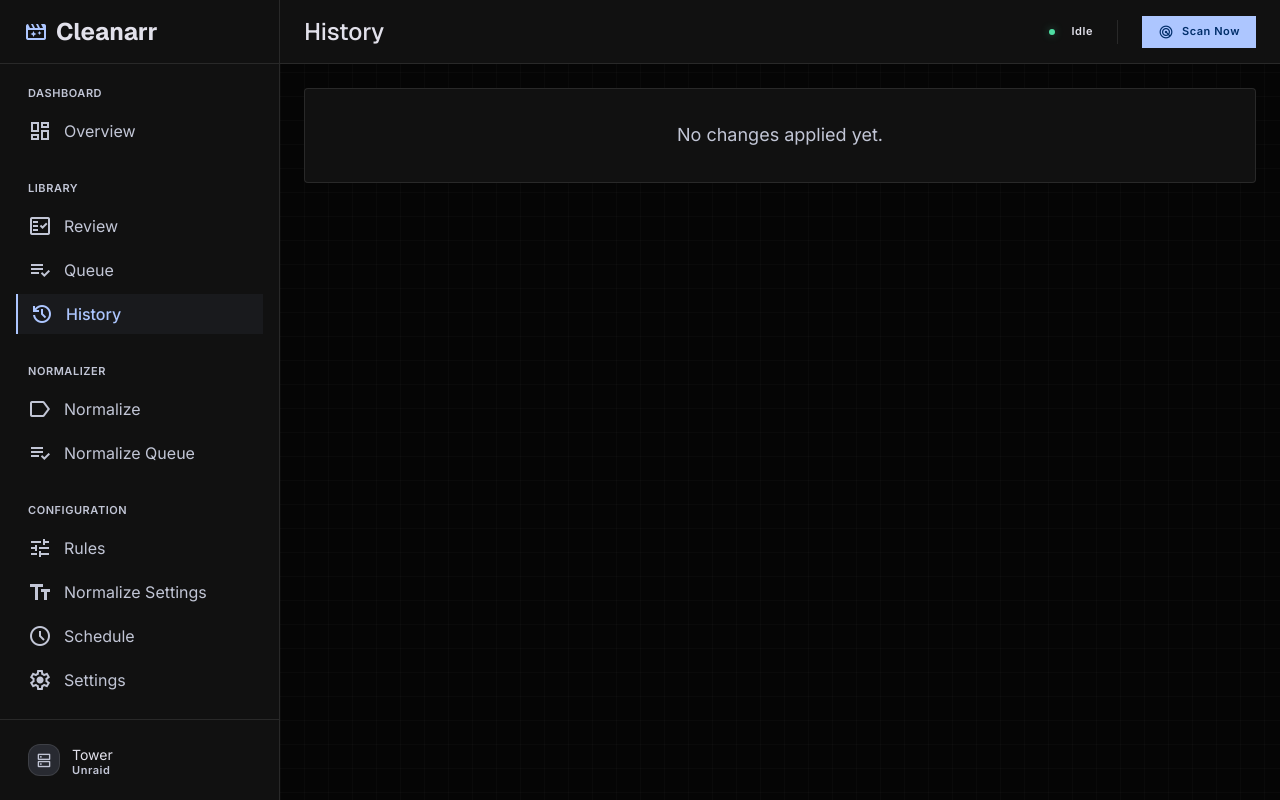
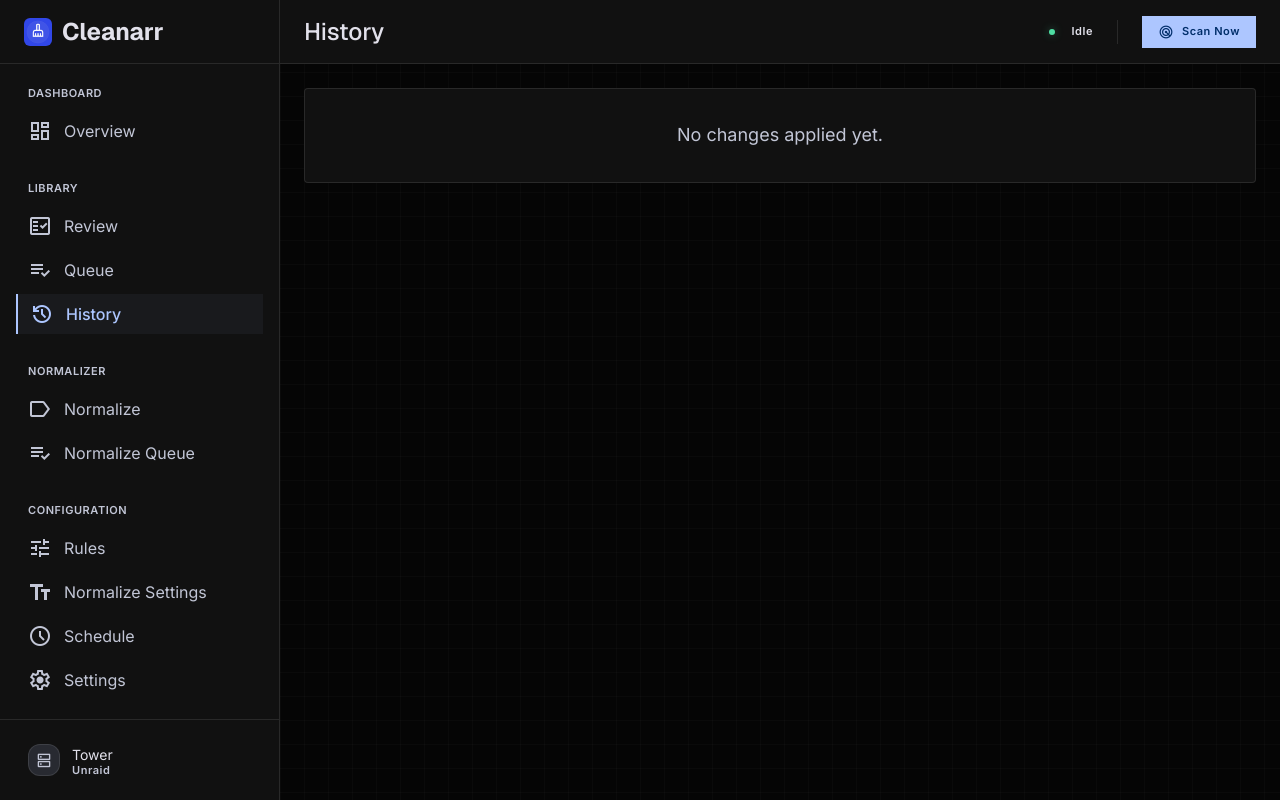
Before and after one commit to fatihyilmaz84/cleanarr, a FastAPI app: page /history in a window 1280 px wide. Run offline with FastAPI, Linux system fonts and the light colour scheme; data that the repository does not hold is empty; some libraries are stand-ins or nearby versions.

Commit message:
Use the app's own logo in the sidebar, and in Unraid's Docker page
The top-left corner showed a generic Material Symbols glyph (movie_filter)
while every other surface — browser tab, home screen, PWA manifest — already
used the real icon. It's the logo now, and a link home.

Unraid showed the container as an anonymous default square with no WebUI
entry in its context menu, because it had no labels at all: `docker run`
without them leaves a container Docker Manager doesn't consider its own.
The three labels Unraid reads are baked into the image rather than passed as
--label flags, so any `docker run` of it gets them however it's started —
which matters here, since this host has no compose plugin and is deployed
with a plain run command. The names and the bracketed placeholder syntax
were taken from a container on that host whose menu already works, not
guessed.

The icon points at the public repo rather than at the app's own /static, so
it still renders while the container is stopped — which is exactly when
someone is most likely to be looking at that menu.

Also carries the standard OCI title/description/source/licence labels, and a
test that the port in the webui label matches the one the image exposes,
since a mismatch there produces a menu entry that opens nothing.

Co-Authored-By: Claude Opus 5 <noreply@anthropic.com>

```diff
--- a/app/templates/base.html
+++ b/app/templates/base.html
@@ -106,9 +106,10 @@
 {% endmacro %}
 <aside class="w-[280px] flex-shrink-0 glass-panel h-full flex flex-col border-y-0 border-l-0 z-20">
   <div class="h-16 flex items-center px-6 border-b border-white/10">
-    <span class="font-headline-sm text-headline-sm font-bold text-on-surface flex items-center gap-2">
-      <span class="material-symbols-outlined text-primary">movie_filter</span> Cleanarr
-    </span>
+    <a href="/" class="font-headline-sm text-headline-sm font-bold text-on-surface flex items-center gap-2.5 hover:opacity-90 transition-opacity">
+      <img src="/static/icon-192.png" alt="" width="28" height="28" class="w-7 h-7 rounded-md flex-shrink-0"/>
+      Cleanarr
+    </a>
   </div>
   <nav class="flex-1 overflow-y-auto py-6 px-4 space-y-8">
     <div>
--- a/docker-compose.yml
+++ b/docker-compose.yml
@@ -37,3 +37,8 @@ services:
       - /mnt/user/Arakli/Shows:/tv
     environment:
       - CLEANARR_DB_PATH=/config/cleanarr.db
+    # No `labels:` here on purpose — the Unraid ones (webui/icon/managed) are
+    # baked into the image by the Dockerfile, so they apply however the
+    # container is started, including the plain `docker run` this host
+    # actually uses. Repeating them here would just be a second copy to
+    # forget to update.
```
Also changed, not shown: tests/test_icons.py (+29 -0 lines), 1 other file.
